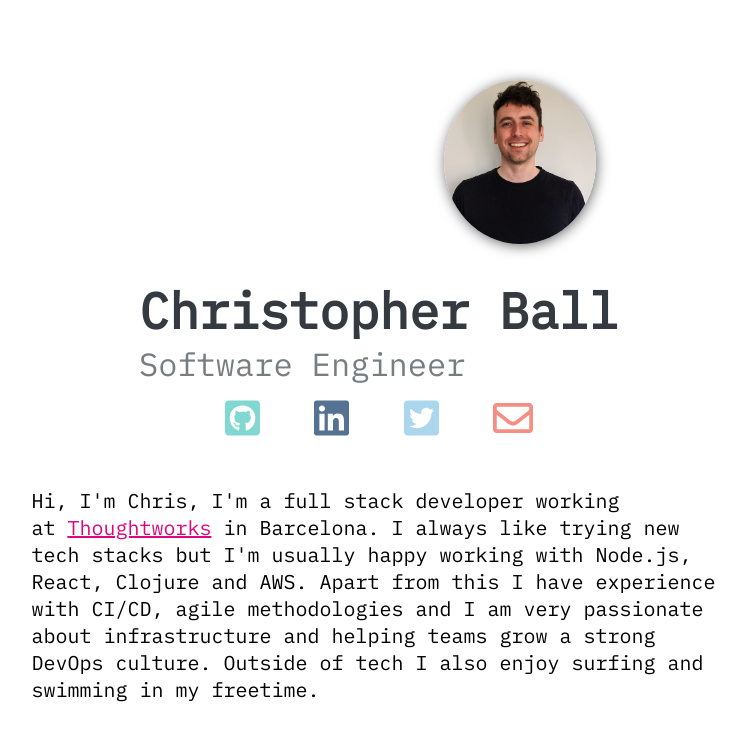
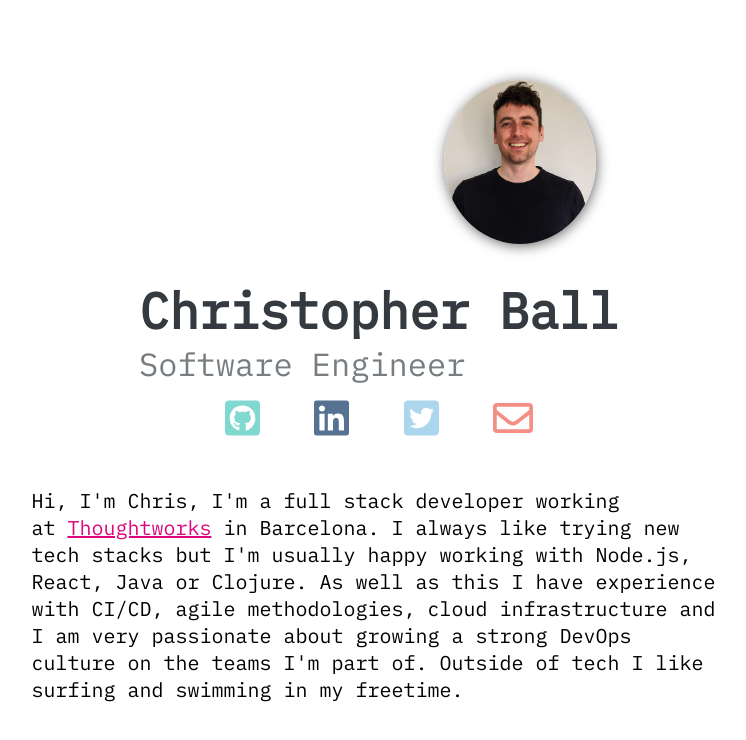
Before and after one commit to Balldy/personal-site, a React app: page / in a window 1280 px wide. Shown: the top 740 px of the page, without its empty margins (261-1007 px from the left). Built offline with nearby package versions, Linux system fonts and the light colour scheme.

Commit message:
Update text

```diff
--- a/src/components/About/index.jsx
+++ b/src/components/About/index.jsx
@@ -8,10 +8,11 @@ const About = () => (
       Hi, I&apos;m Chris, I&apos;m a full stack developer working at&nbsp;
       <a href="https://www.thoughtworks.com/">Thoughtworks</a>
       &nbsp;in Barcelona. I always like trying new tech stacks but I&apos;m
-      usually happy working with Node.js, React, Clojure and AWS. Apart from
-      this I have experience with CI/CD, agile methodologies and I am very
-      passionate about infrastructure and helping teams grow a strong DevOps
-      culture. Outside of tech I also enjoy surfing and swimming in my freetime.
+      usually happy working with Node.js, React, Java or Clojure. As well as
+      this I have experience with CI/CD, agile methodologies, cloud
+      infrastructure and I am very passionate about growing a strong DevOps
+      culture on the teams I&apos;m part of. Outside of tech I like surfing and
+      swimming in my freetime.
     </p>
   </div>
 );
```
